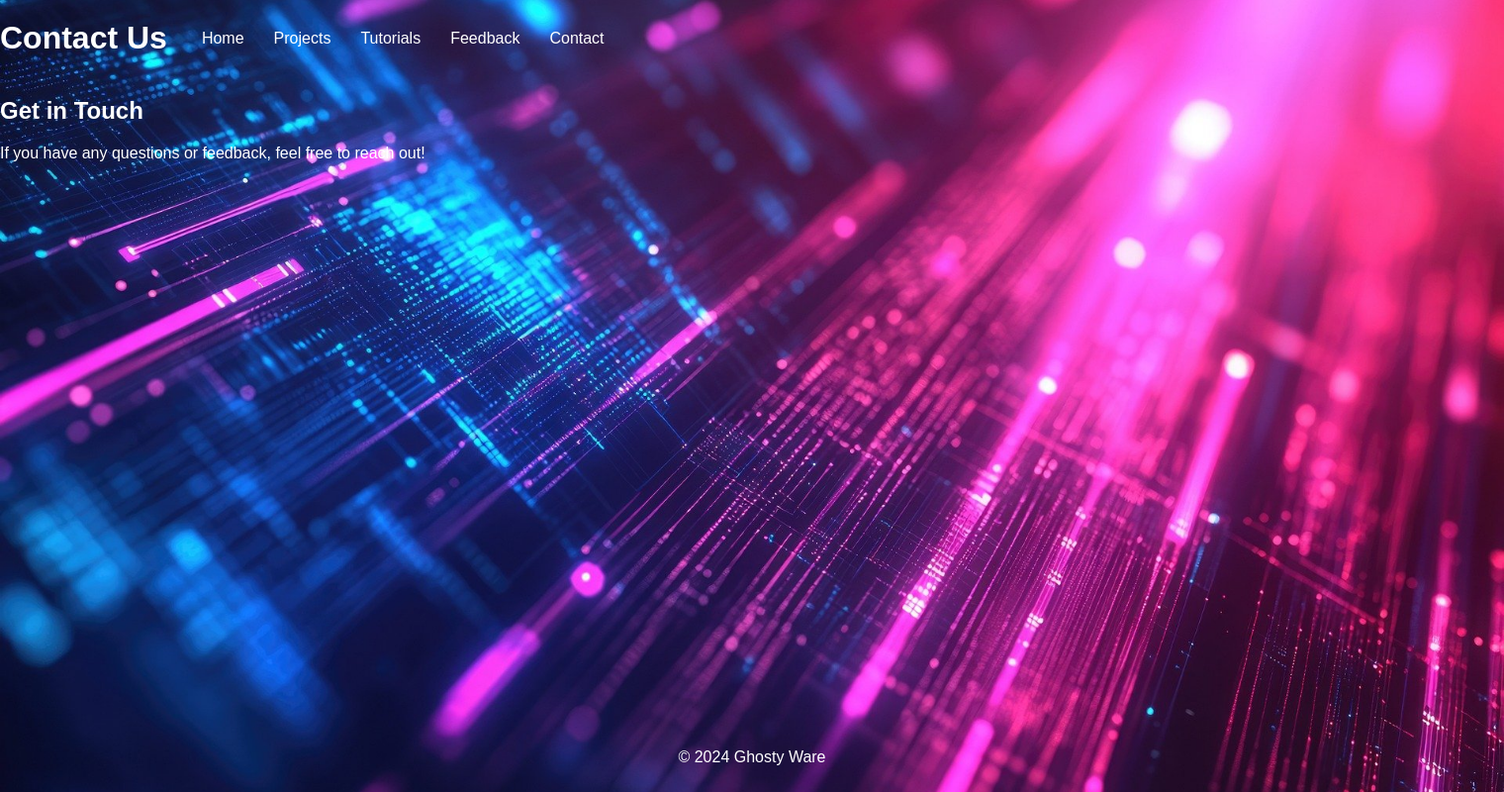
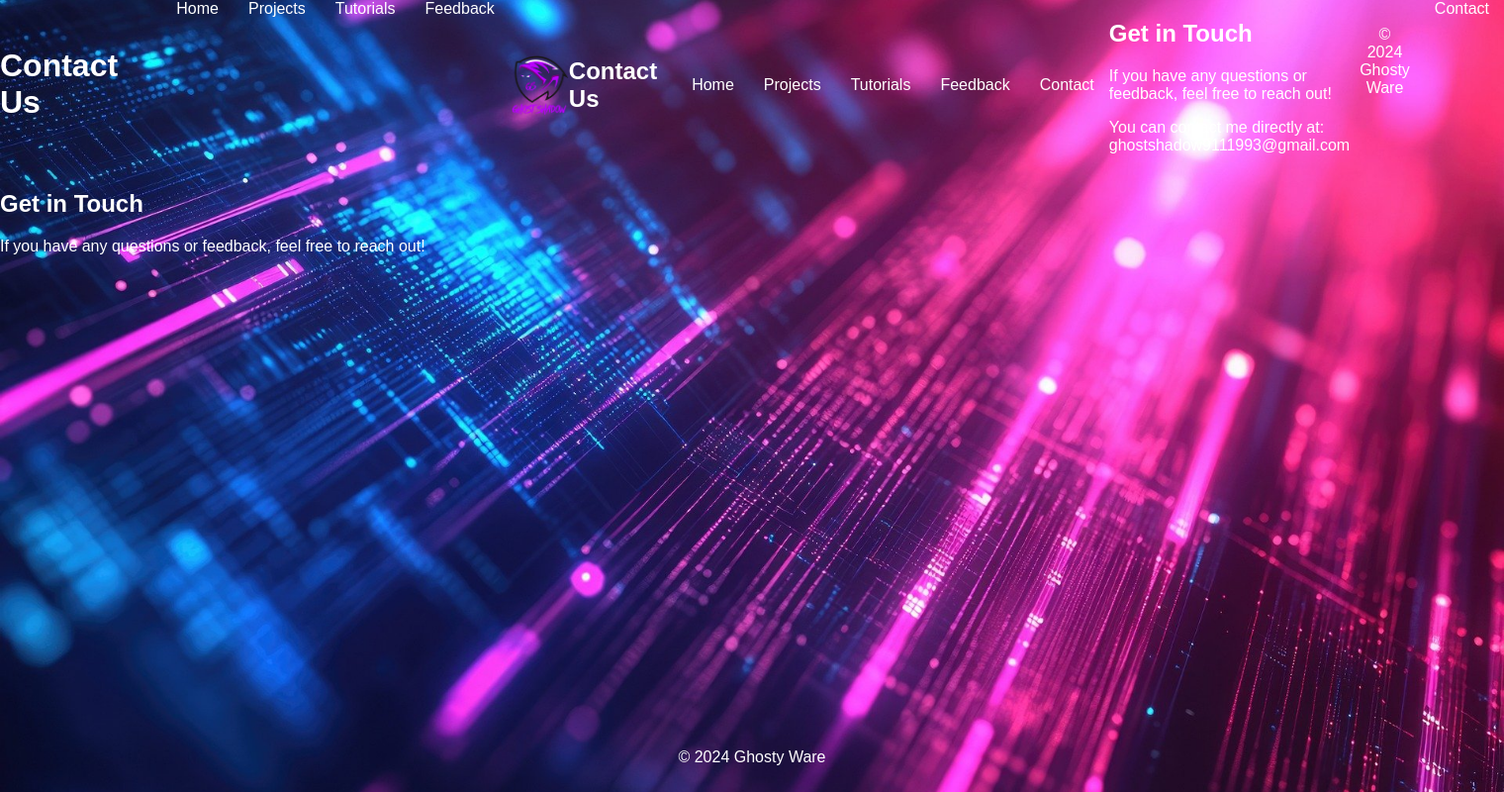
Before and after one commit to Ghostshadowplays/Ghosty-Ware-Site, a Flask app: page /contact in a window 1520 px wide. Shown: the whole page at 99% size. Run offline with Flask 3, Linux system fonts and the light colour scheme.

Commit message:
Update contact.html

```diff
--- a/templates/contact.html
+++ b/templates/contact.html
@@ -14,7 +14,41 @@
                 <li><a href="/">Home</a></li>
                 <li><a href="/projects">Projects</a></li>
                 <li><a href="/tutorials">Tutorials</a></li>
+                <li><a href="/feedback">Feedback</a></li><!DOCTYPE html>
+<html lang="en">
+<head>
+    <meta charset="UTF-8">
+    <meta name="viewport" content="width=device-width, initial-scale=1.0">
+    <title>Contact - Ghosty Ware</title>
+    <link rel="stylesheet" href="/static/styles.css">
+    <link rel="stylesheet" href="https://fonts.googleapis.com/css2?family=Roboto:wght@400;700&display=swap">
+</head>
+<body class="contact-page">
+    <header>
+        <img src="/static/logo.png" alt="Ghosty Ware Logo" style="height: 60px;">
+        <h1>Contact Us</h1>
+        <nav>
+            <ul>
+                <li><a href="/">Home</a></li>
+                <li><a href="/projects">Projects</a></li>
+                <li><a href="/tutorials">Tutorials</a></li>
                 <li><a href="/feedback">Feedback</a></li>
+                <li><a href="/contact">Contact</a></li>
+            </ul>
+        </nav>
+    </header>
+    <main>
+        <h2>Get in Touch</h2>
+        <p>If you have any questions or feedback, feel free to reach out!</p>
+        <p>You can contact me directly at: <a href="mailto:ghostshadow9111993@gmail.com">ghostshadow9111993@gmail.com</a></p>
+        <!-- You can add a contact form here if desired -->
+    </main>
+    <footer>
+        <p>&copy; 2024 Ghosty Ware</p>
+    </footer>
+</body>
+</html>
+
                 <li><a href="/contact">Contact</a></li>
             </ul>
         </nav>
```
